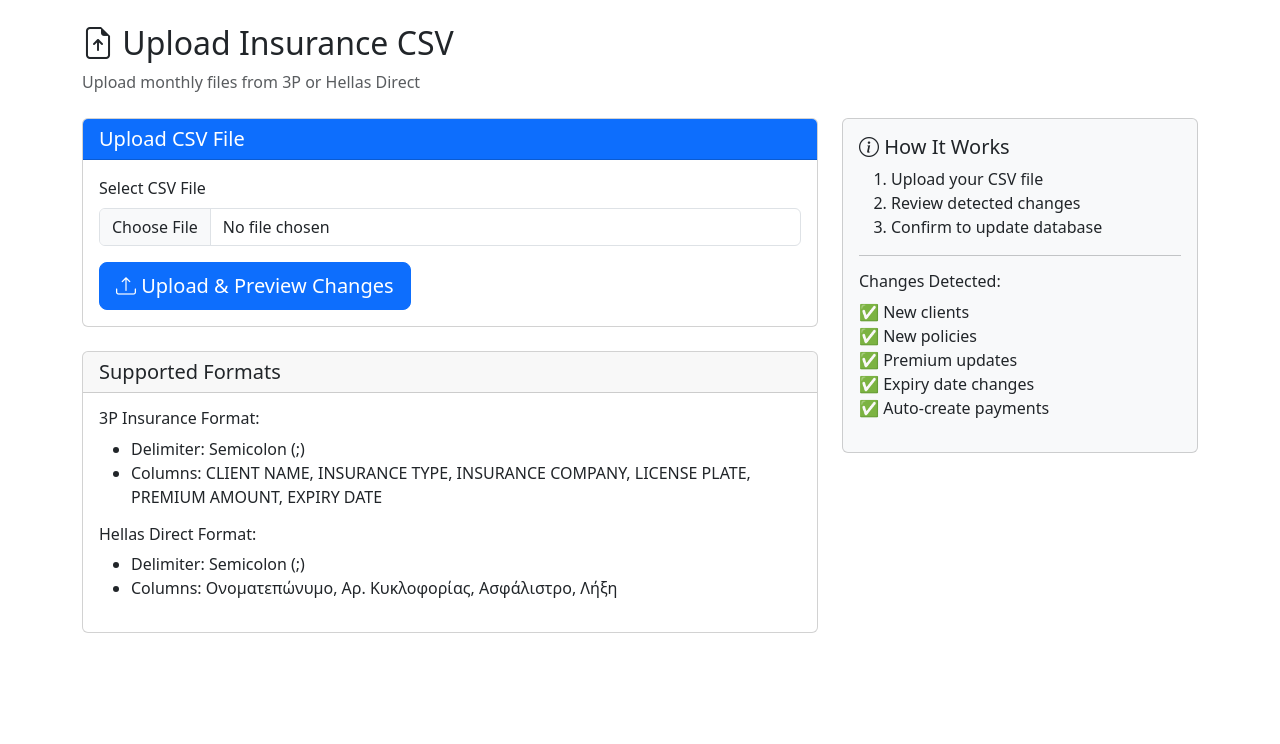
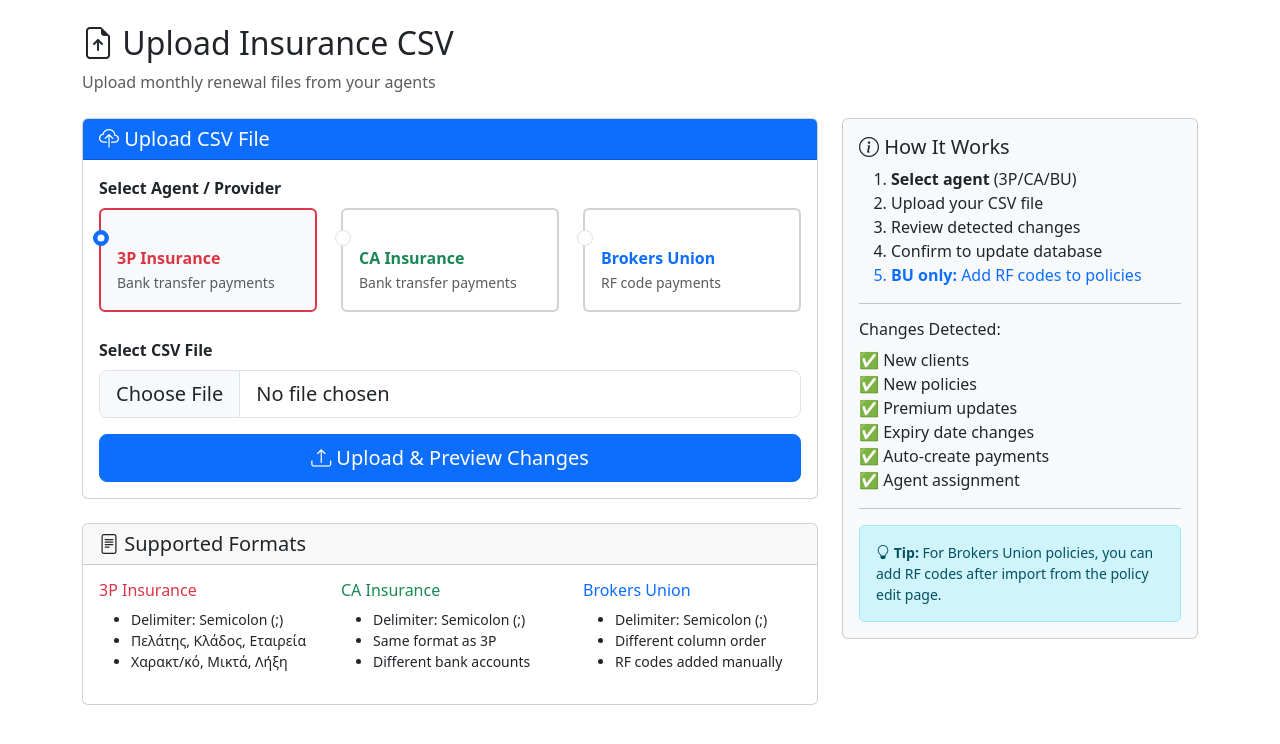
Before and after one commit to chiinsurancebrokers/chi-insurance-portal, a Flask app: page /admin/csv-upload in a window 1280 px wide. Shown: the part 56-800 px from the top of the page. Run offline with Flask 3, Linux system fonts and the light colour scheme; the visitor is signed in with stand-in values (Sample User, id 1); some libraries are stand-ins or nearby versions.

Commit message:
Update CSV upload page content and layout

```diff
--- a/app/templates/admin/csv_upload.html
+++ b/app/templates/admin/csv_upload.html
@@ -19,7 +19,7 @@
 
     <div class="container mt-4">
         <h2><i class="bi bi-file-earmark-arrow-up"></i> Upload Insurance CSV</h2>
-        <p class="text-muted">Upload monthly files from 3P or Hellas Direct</p>
+        <p class="text-muted">Upload monthly renewal files from your agents</p>
 
         {% with messages = get_flashed_messages(with_categories=true) %}
             {% if messages %}
@@ -36,16 +36,49 @@
             <div class="col-md-8">
                 <div class="card">
                     <div class="card-header bg-primary text-white">
-                        <h5 class="mb-0">Upload CSV File</h5>
+                        <h5 class="mb-0"><i class="bi bi-cloud-upload"></i> Upload CSV File</h5>
                     </div>
                     <div class="card-body">
                         <form method="POST" enctype="multipart/form-data">
-                            <div class="mb-3">
-                                <label class="form-label">Select CSV File</label>
-                                <input type="file" name="file" class="form-control" accept=".csv" required>
+                            <div class="mb-4">
+                                <label class="form-label fw-bold">Select Agent / Provider</label>
+                                <div class="row">
+                                    <div class="col-md-4">
+                                        <div class="form-check card p-3 border-2" id="agent-3p-card">
+                                            <input class="form-check-input" type="radio" name="agent" id="agent-3p" value="3p" checked onchange="updateAgentCard()">
+                                            <label class="form-check-label d-block" for="agent-3p">
+                                                <strong class="text-danger">3P Insurance</strong><br>
+                                                <small class="text-muted">Bank transfer payments</small>
+                                            </label>
+                                        </div>
+                                    </div>
+                                    <div class="col-md-4">
+                                        <div class="form-check card p-3 border-2" id="agent-ca-card">
+                                            <input class="form-check-input" type="radio" name="agent" id="agent-ca" value="ca" onchange="updateAgentCard()">
+                                            <label class="form-check-label d-block" for="agent-ca">
+                                                <strong class="text-success">CA Insurance</strong><br>
+                                                <small class="text-muted">Bank transfer payments</small>
+                                            </label>
+                                        </div>
+                                    </div>
+                                    <div class="col-md-4">
+                                        <div class="form-check card p-3 border-2" id="agent-bu-card">
+                                            <input class="form-check-input" type="radio" name="agent" id="agent-bu" value="bu" onchange="updateAgentCard()">
+                                            <label class="form-check-label d-block" for="agent-bu">
+                                                <strong class="text-primary">Brokers Union</strong><br>
+                                                <small class="text-muted">RF code payments</small>
+                                            </label>
+                                        </div>
+                                    </div>
+                                </div>
                             </div>
 
-                            <button type="submit" class="btn btn-primary btn-lg">
+                            <div class="mb-3">
+                                <label class="form-label fw-bold">Select CSV File</label>
+                                <input type="file" name="file" class="form-control form-control-lg" accept=".csv" required>
+                            </div>
+
+                            <button type="submit" class="btn btn-primary btn-lg w-100">
                                 <i class="bi bi-upload"></i> Upload & Preview Changes
                             </button>
                         </form>
@@ -54,20 +87,35 @@
 
                 <div class="card mt-4">
                     <div class="card-header">
-                        <h5 class="mb-0">Supported Formats</h5>
+                        <h5 class="mb-0"><i class="bi bi-file-text"></i> Supported Formats</h5>
                     </div>
                     <div class="card-body">
-                        <h6>3P Insurance Format:</h6>
-                        <ul>
-                            <li>Delimiter: Semicolon (;)</li>
-                            <li>Columns: CLIENT NAME, INSURANCE TYPE, INSURANCE COMPANY, LICENSE PLATE, PREMIUM AMOUNT, EXPIRY DATE</li>
-                        </ul>
-
-                        <h6>Hellas Direct Format:</h6>
-                        <ul>
-                            <li>Delimiter: Semicolon (;)</li>
-                            <li>Columns: Ονοματεπώνυμο, Αρ. Κυκλοφορίας, Ασφάλιστρο, Λήξη</li>
-                        </ul>
+                        <div class="row">
+                            <div class="col-md-4">
+                                <h6 class="text-danger">3P Insurance</h6>
+                                <ul class="small">
+                                    <li>Delimiter: Semicolon (;)</li>
+                                    <li>Πελάτης, Κλάδος, Εταιρεία</li>
+                                    <li>Χαρακτ/κό, Μικτά, Λήξη</li>
+                                </ul>
+                            </div>
+                            <div class="col-md-4">
+                                <h6 class="text-success">CA Insurance</h6>
+                                <ul class="small">
+                                    <li>Delimiter: Semicolon (;)</li>
+                                    <li>Same format as 3P</li>
+                                    <li>Different bank accounts</li>
+                                </ul>
+                            </div>
+                            <div class="col-md-4">
+                                <h6 class="text-primary">Brokers Union</h6>
+                                <ul class="small">
+                                    <li>Delimiter: Semicolon (;)</li>
+                                    <li>Different column order</li>
+                                    <li>RF codes added manually</li>
+                                </ul>
+                            </div>
+                        </div>
                     </div>
                 </div>
             </div>
@@ -77,9 +125,11 @@
                     <div class="card-body">
                         <h5><i class="bi bi-info-circle"></i> How It Works</h5>
                         <ol>
+                            <li><strong>Select agent</strong> (3P/CA/BU)</li>
                             <li>Upload your CSV file</li>
                             <li>Review detected changes</li>
                             <li>Confirm to update database</li>
+                            <li class="text-primary"><strong>BU only:</strong> Add RF codes to policies</li>
                         </ol>
 
                         <hr>
@@ -91,7 +141,14 @@
                             <li>✅ Premium updates</li>
                             <li>✅ Expiry date changes</li>
                             <li>✅ Auto-create payments</li>
+                            <li>✅ Agent assignment</li>
                         </ul>
+
+                        <hr>
+
+                        <div class="alert alert-info small mb-0">
+                            <i class="bi bi-lightbulb"></i> <strong>Tip:</strong> For Brokers Union policies, you can add RF codes after import from the policy edit page.
+                        </div>
                     </div>
                 </div>
             </div>
@@ -99,5 +156,22 @@
     </div>
 
     <script src="https://cdn.jsdelivr.net/npm/bootstrap@5.3.0/dist/js/bootstrap.bundle.min.js"></script>
+    <script>
+        function updateAgentCard() {
+            document.querySelectorAll('.form-check.card').forEach(card => {
+                card.classList.remove('border-danger', 'border-success', 'border-primary', 'bg-light');
+            });
+
+            if (document.getElementById('agent-3p').checked) {
+                document.getElementById('agent-3p-card').classList.add('border-danger', 'bg-light');
+            } else if (document.getElementById('agent-ca').checked) {
+                document.getElementById('agent-ca-card').classList.add('border-success', 'bg-light');
+            } else if (document.getElementById('agent-bu').checked) {
+                document.getElementById('agent-bu-card').classList.add('border-primary', 'bg-light');
+            }
+        }
+        // Initialize
+        updateAgentCard();
+    </script>
 </body>
 </html>
```
